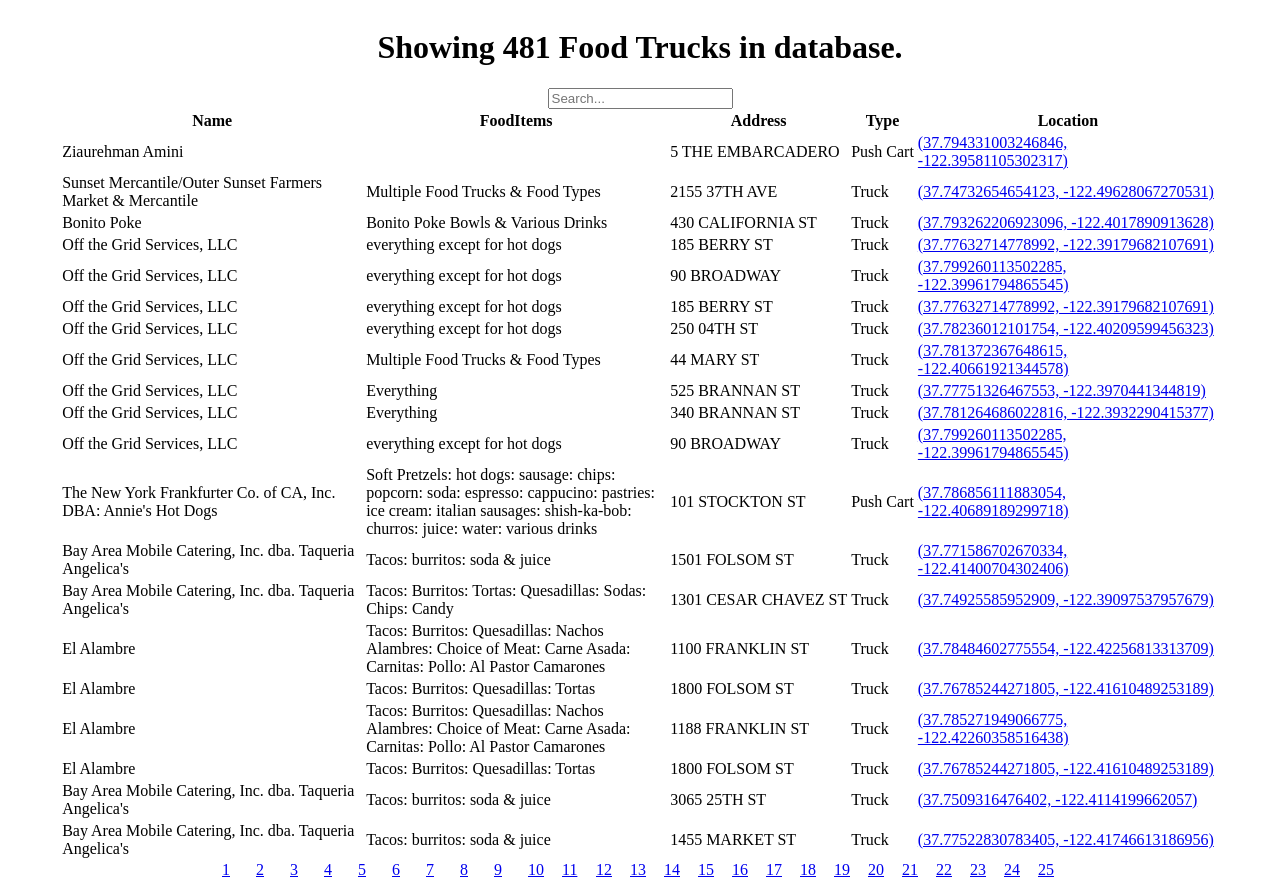
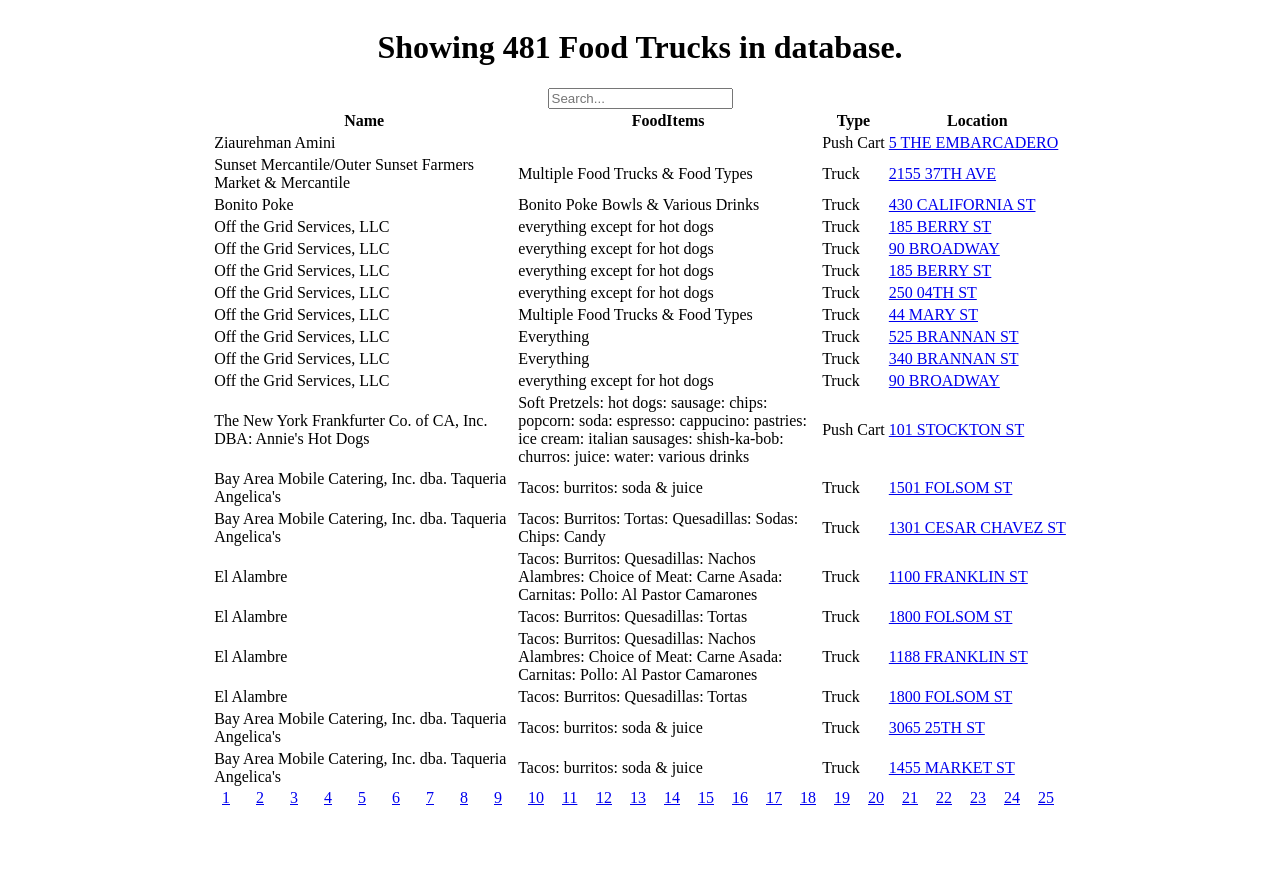
Before and after one commit to SincerelyBrittany/FreeformAssignment-FoodTrucks, a React (Create React App) app: page / in a window 1280 px wide. After the commit the page ends 817 px from the top, so only its background shows below. Built offline with nearby package versions, Linux system fonts and the light colour scheme.

Commit message:
adds Map logic

```diff
--- a/src/components/foodTrucks/FoodTruckTable.jsx
+++ b/src/components/foodTrucks/FoodTruckTable.jsx
@@ -12,14 +12,18 @@
       label: "Name",
     },
     { path: "FoodItems", label: "FoodItems" },
-    { path: "Address", label: "Address" },
     { path: "FacilityType", label: "Type" },
     {
       path: "Location",
       label: "Location",
       content: (location) => (
         // <div>{location.Location}</div>,
-        <Link to={`/map/${location.Location}`}>{location.Location}</Link>
+        <Link
+          to={`/map/${location.Location}`}
+          state={{ from: location.Address }}
+        >
+          {location.Address}
+        </Link>
       ),
     },
   ];
--- a/src/components/map/Map.jsx
+++ b/src/components/map/Map.jsx
@@ -7,7 +7,7 @@
   DirectionsRenderer,
 } from "@react-google-maps/api";
 
-import { useParams } from "react-router-dom";
+import { useParams, useLocation } from "react-router-dom";
 
 import {
   Box,
@@ -36,30 +36,27 @@
   scale: 1,
 };
 
-// { lat: 48.8584, lng: 2.2945 };
+const image =
+  "https://developers.google.com/maps/documentation/javascript/examples/full/images/beachflag.png";
+
+// https://developers.google.com/maps/documentation/javascript/examples/full/images/parking_lot_maps.png
 
 function Map() {
-  // console.log(typeof location, "this is the propsssss girllll");
-  // let streetaddress = location.split(",")[1];
-  // console.log(streetaddress.replace(/[()]/g, ""), "this is street");
+  const { isLoaded } = useJsApiLoader({
+    googleMapsApiKey: process.env.REACT_APP_GOOGLE_MAPS_API_KEY,
+    libraries: ["places"],
+  });
 
-  // const center = () => {
-  //   let lat;
-  //   let lng;
-
-  //   if (location) {
-  //     lat = parseInt(location.split(",")[0]);
-  //     lng = parseInt(location.split(",")[1]);
-  //     console.log(lat, lng);
-  //     // return { lat, lng };
-  //   }
-  //   return { lat: 48.8584, lng: 2.2945 };
-  // };
-
+  const [directionsResponse, setDirectionsResponse] = useState(null);
+  const [distance, setDistance] = useState("");
+  const [duration, setDuration] = useState("");
   const [map, setMap] = useState(/** @type google.maps.Map */ (null));
   const [center, setCenter] = useState({} || null);
 
   const { location } = useParams();
+  const addy = useLocation();
+  const from = addy?.state?.from;
+  console.log(from, "this is the address");
 
   useEffect(() => {
     // Update the document title using the browser API
@@ -70,20 +67,6 @@
       setCenter({ lat: lat, lng: lng });
     }
   }, []);
-
-  // let latOne = location.split(",")[0].replace(/[()]/g, "");
-  // let lngOne = location.split(",")[1].replace(/[()]/g, "");
-  // console.log(typeof parseFloat(latOne));
-  // const center = { lat: latOne, lng: lngOne };
-
-  const { isLoaded } = useJsApiLoader({
-    googleMapsApiKey: process.env.REACT_APP_GOOGLE_MAPS_API_KEY,
-    libraries: ["places"],
-  });
-
-  const [directionsResponse, setDirectionsResponse] = useState(null);
-  const [distance, setDistance] = useState("");
-  const [duration, setDuration] = useState("");
 
   /** @type React.MutableRefObject<HTMLInputElement> */
   const originRef = useRef();
@@ -100,6 +83,7 @@
     }
     // eslint-disable-next-line no-undef
     const directionsService = new google.maps.DirectionsService();
+    console.log(destiantionRef.current.value, "this is the value");
     const results = await directionsService.route({
       origin: originRef.current.value,
       destination: destiantionRef.current.value,
@@ -110,6 +94,19 @@
     setDistance(results.routes[0].legs[0].distance.text);
     setDuration(results.routes[0].legs[0].duration.text);
   }
+
+  // async function updateDestination() {
+  //   const directionsService = new google.maps.DirectionsService();
+  //   if (location) {
+  //     const results = await directionsService.route({
+  //       origin: originRef.current.value,
+  //       destination: center,
+  //       // eslint-disable-next-line no-undef
+  //       travelMode: google.maps.TravelMode.DRIVING,
+  //     });
+  //   }
+  //   return null;
+  // }
 
   function clearRoute() {
     setDirectionsResponse(null);
@@ -141,7 +138,7 @@
           }}
           onLoad={(map) => setMap(map)}
         >
-          <MarkerF position={center} icon={customMarker} />
+          <MarkerF position={center} icon={image} />
           {directionsResponse && (
             <DirectionsRenderer directions={directionsResponse} />
           )}
@@ -156,6 +153,7 @@
         minW="container.md"
         zIndex="1"
       >
+        <h2> {from ? from : null} </h2>
         <HStack spacing={2} justifyContent="space-between">
           <Box flexGrow={1}>
             <Autocomplete>
```
